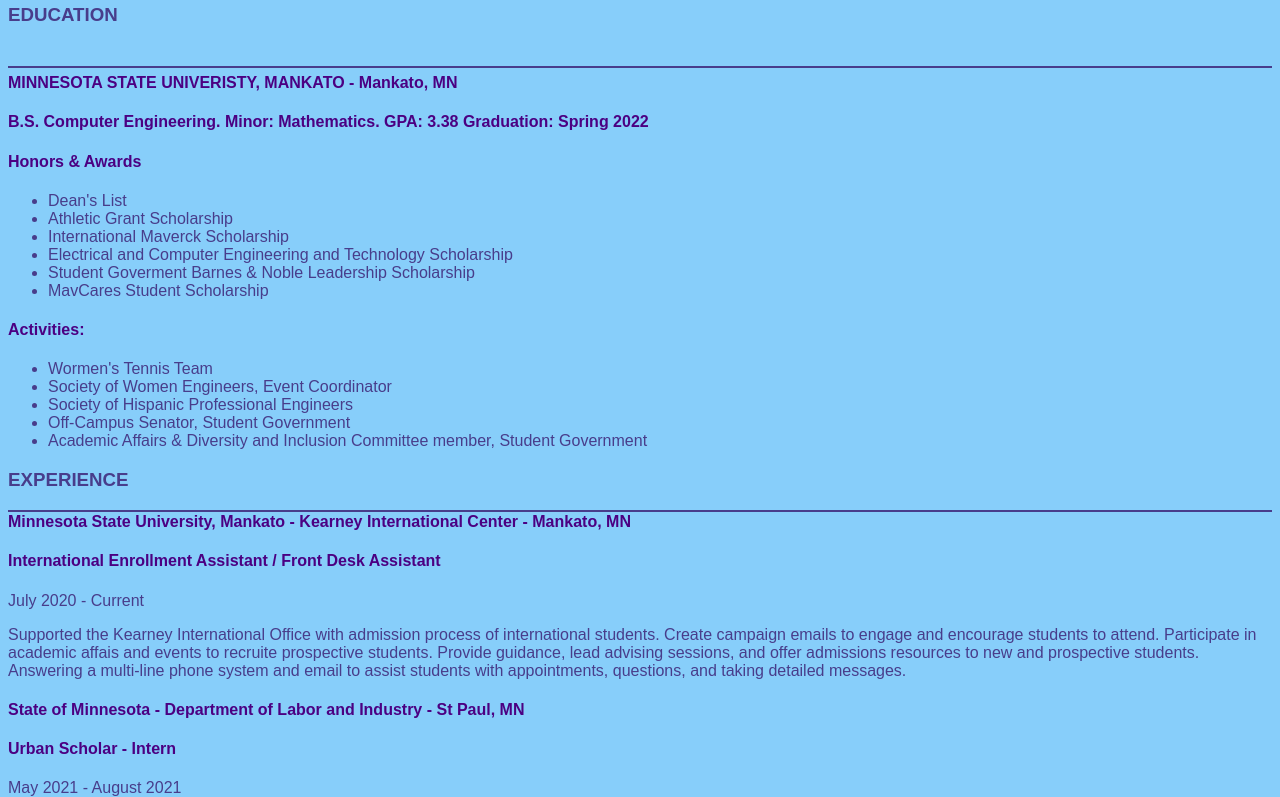
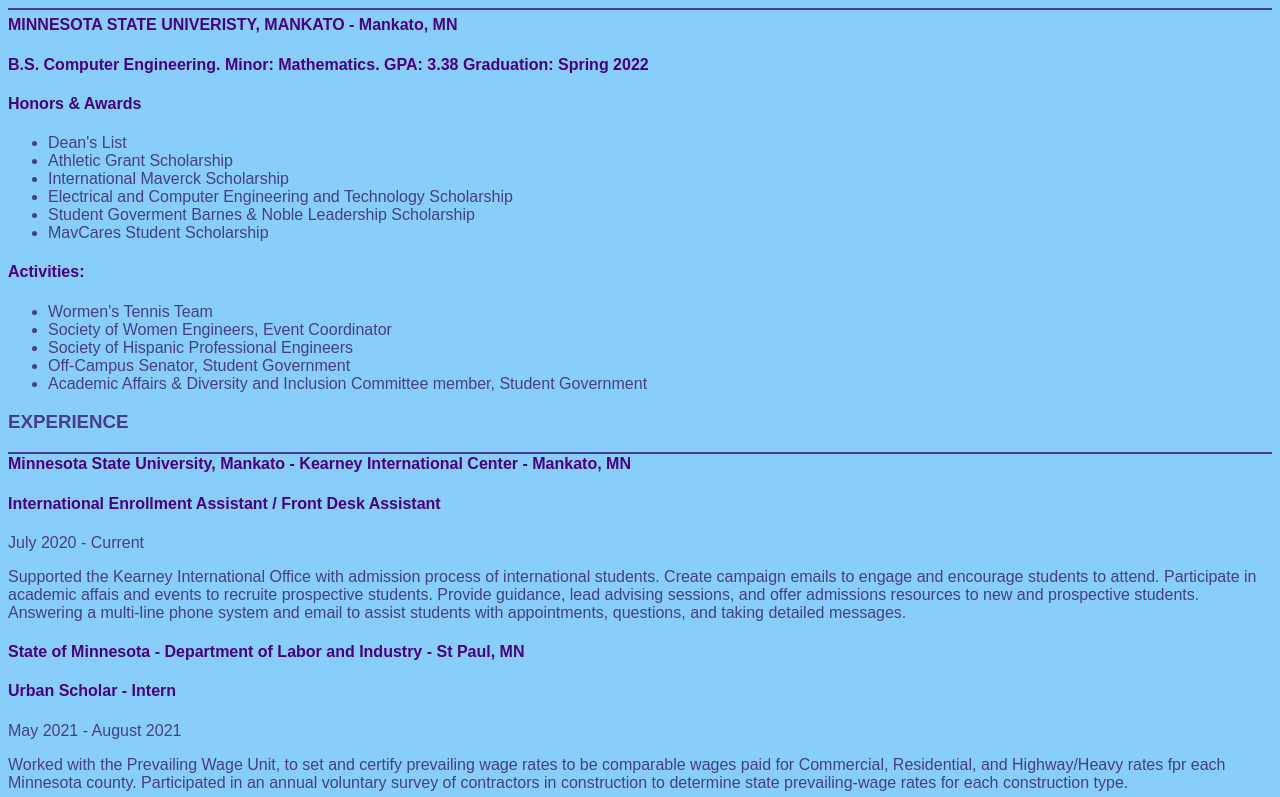
Before and after one commit to paula-bejarano/paula-bejarano.github.io, a plain HTML site: page index.html in a window 1280 px wide. Shown: the part 239-1036 px from the top of the page. Drawn offline with Linux system fonts and the light colour scheme.

Commit message:
Update style.css

```diff
--- a/style.css
+++ b/style.css
@@ -21,7 +21,7 @@ img {
   border-bottom: 2px solid;
   border-height: 40%;
   margin-bottom: -15px;
-  line-height: 400%;
+  line-height: 40%;
 }
 
 
```
